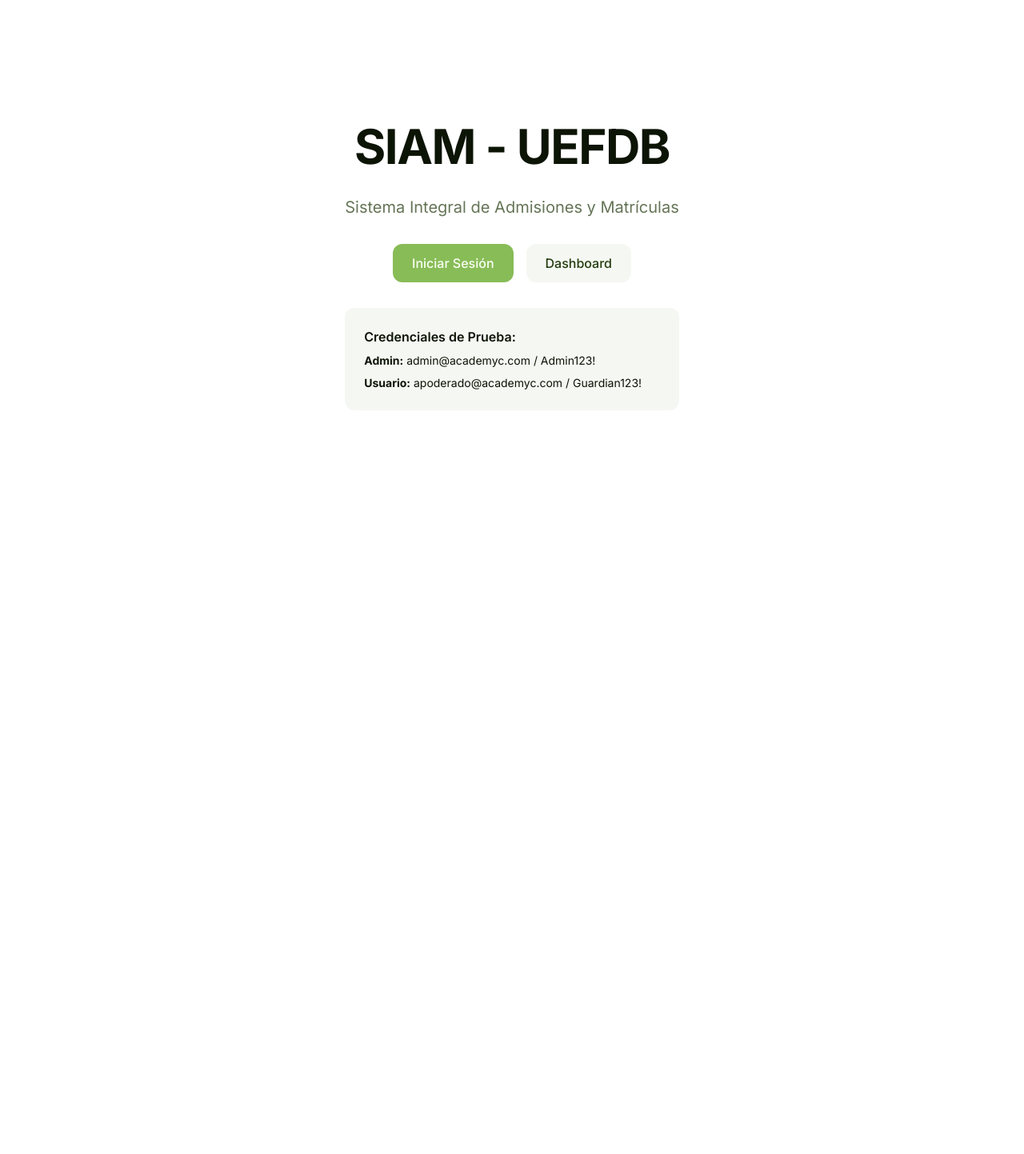
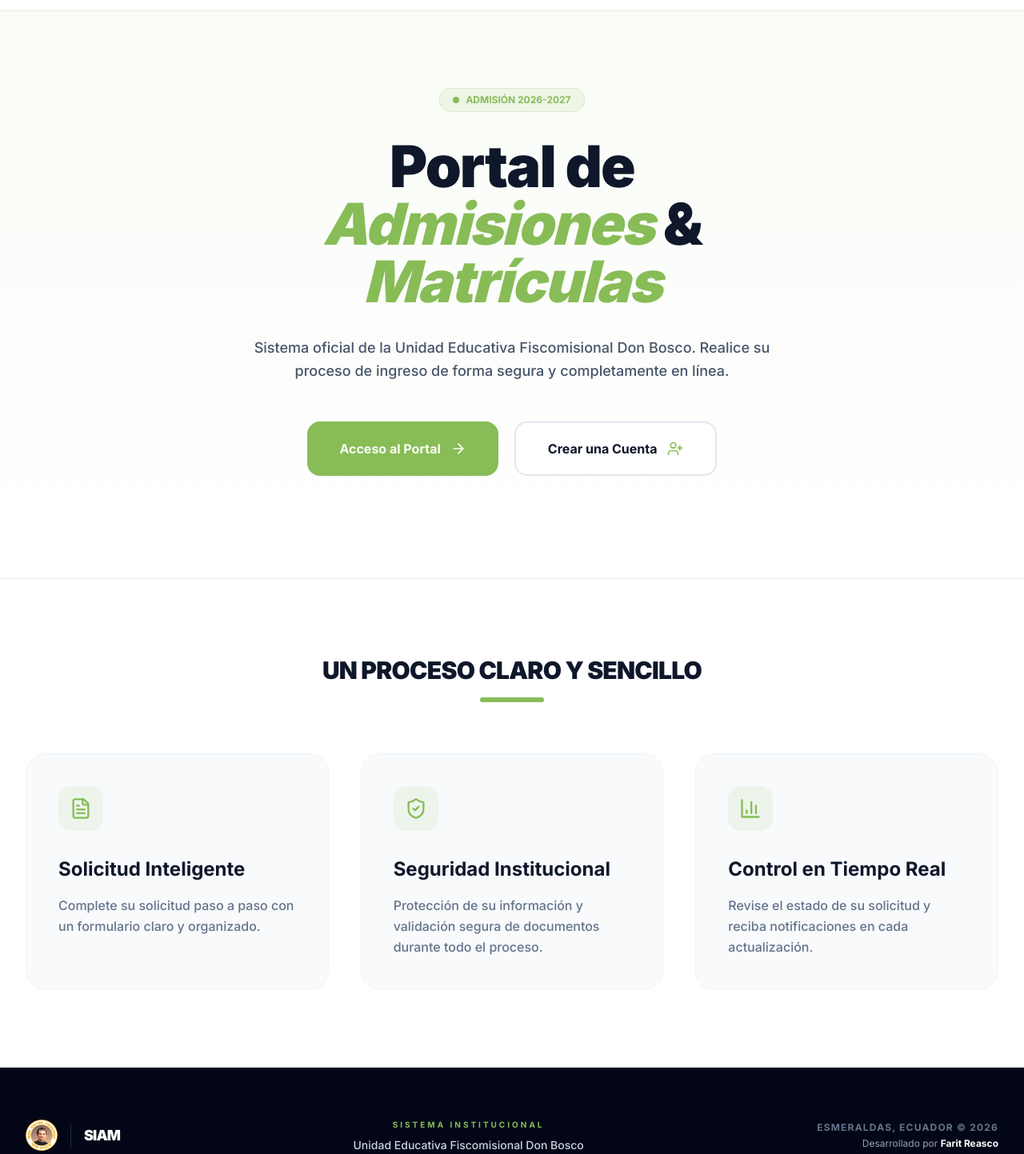
Before and after one commit to faritreascodev/siam-uefdb, a Next.js app in the folder frontend/: page / in a window 1280 px wide. Shown: the part 67-1510 px from the top of the page at 80% size. Before the commit the page ends 800 px from the top, so only its background shows below. Built offline with nearby package versions, Linux system fonts and the light colour scheme.

Commit message:
feat: rediseño de landing page, login y registro con estética profesional y logo UEFDB

```diff
--- a/frontend/src/app/login/page.tsx
+++ b/frontend/src/app/login/page.tsx
@@ -1,5 +1,6 @@
 import { LoginForm } from "@/components/auth/login-form";
 import { LoginCarousel } from "@/components/auth/login-carousel";
+import Image from "next/image";
 
 export default function LoginPage() {
   return (
@@ -7,7 +8,16 @@ export default function LoginPage() {
       {/* Left Side - Form */}
       <div className="flex flex-col justify-center w-full px-4 py-12 lg:w-1/2 lg:px-20 xl:px-24">
         <div className="mx-auto w-full max-w-sm lg:max-w-md">
-          <div className="mb-8">
+          <div className="mb-8 flex flex-col items-center lg:items-start">
+            <div className="mb-6">
+              <Image
+                src="/assets/logo-uefdb.png"
+                alt="Logo UEFDB"
+                width={80}
+                height={80}
+                className="object-contain"
+              />
+            </div>
             <h1 className="text-3xl font-bold tracking-tight text-gray-900 sm:text-4xl text-left">
               Bienvenido
             </h1>
@@ -19,9 +29,9 @@ export default function LoginPage() {
           <LoginForm />
 
           <div className="mt-8 text-center text-xs text-gray-400">
-             <p>Credenciales demo:</p>
-             <p>Admin: admin@academyc.com / Admin123!</p>
-           </div>
+            <p>Credenciales demo:</p>
+            <p>Admin: admin@academyc.com / Admin123!</p>
+          </div>
         </div>
       </div>
 
--- a/frontend/src/app/page.tsx
+++ b/frontend/src/app/page.tsx
@@ -1,37 +1,156 @@
 import Link from "next/link";
+import Image from "next/image";
+import { ArrowRight, UserPlus, ShieldCheck, FileText, BarChart3 } from "lucide-react";
 
 export default function Home() {
   return (
-    <div className="flex min-h-screen flex-col items-center justify-center p-24">
-      <div className="max-w-2xl text-center space-y-8">
-        <h1 className="text-6xl font-bold tracking-tight">
-          SIAM - UEFDB
-        </h1>
-        <p className="text-xl text-muted-foreground">
-          Sistema Integral de Admisiones y Matrículas
-        </p>
-        <div className="flex gap-4 justify-center mt-8">
-          <Link
-            href="/login"
-            className="px-6 py-3 bg-primary text-primary-foreground rounded-lg hover:bg-primary/90 transition-colors font-medium"
-          >
+    <div className="flex flex-col min-h-screen bg-background">
+      {/* Navigation */}
+      <nav className="border-b bg-white/50 backdrop-blur-md sticky top-0 z-50">
+        <div className="max-w-7xl mx-auto px-4 sm:px-6 lg:px-8 h-20 flex items-center justify-between">
+          <div className="flex items-center gap-3">
+            <Image
+              src="/assets/logo-uefdb.png"
+              alt="SIAM UEFDB Logo"
+              width={50}
+              height={50}
+              className="object-contain"
+            />
+            <div className="flex flex-col">
+              <span className="text-xl font-black tracking-tighter text-slate-900 uppercase leading-none">SIAM</span>
+              <span className="text-[10px] font-bold text-primary tracking-widest uppercase">UEF Don Bosco</span>
+            </div>
+          </div>
+          <div className="flex items-center gap-4">
+            <Link href="/login" className="text-sm font-semibold hover:text-primary transition-colors px-3 py-2">
               Iniciar Sesión
             </Link>
             <Link
-            href="/dashboard"
-            className="px-6 py-3 bg-secondary text-secondary-foreground rounded-lg hover:bg-secondary/80 transition-colors font-medium"
+              href="/register"
+              className="px-5 py-2.5 bg-primary text-primary-foreground text-sm font-bold rounded-lg hover:opacity-90 transition-all shadow-sm shadow-primary/20"
             >
-            Dashboard
+              Registrarse
             </Link>
           </div>
-        <div className="mt-12 p-6 bg-muted rounded-lg text-left">
-          <h3 className="font-semibold mb-2">Credenciales de Prueba:</h3>
-          <div className="space-y-2 text-sm">
-            <p><strong>Admin:</strong> admin@academyc.com / Admin123!</p>
-            <p><strong>Usuario:</strong> apoderado@academyc.com / Guardian123!</p>
+        </div>
+      </nav>
+
+      {/* Hero Section */}
+      <section className="relative pt-24 pb-32 overflow-hidden border-b bg-gradient-to-b from-primary/5 to-transparent">
+        <div className="max-w-7xl mx-auto px-4 sm:px-6 lg:px-8 relative z-10">
+          <div className="text-center max-w-3xl mx-auto">
+            <div className="inline-flex items-center gap-2 px-4 py-1.5 rounded-full bg-primary/10 text-primary text-xs font-bold mb-8 border border-primary/20">
+              <span className="relative flex h-2 w-2">
+                <span className="animate-ping absolute inline-flex h-full w-full rounded-full bg-primary/40 opacity-75"></span>
+                <span className="relative inline-flex rounded-full h-2 w-2 bg-primary"></span>
+              </span>
+              ADMISIÓN 2026-2027
+            </div>
+            <h1 className="text-5xl md:text-7xl font-black text-slate-900 tracking-tight leading-[1.1] mb-8">
+              Portal de <br />
+              <span className="text-primary italic">Admisiones</span> & <span className="text-primary italic">Matrículas</span>
+            </h1>
+            <p className="text-lg text-slate-600 mb-12 leading-relaxed font-medium max-w-2xl mx-auto">
+              Sistema oficial de la Unidad Educativa Fiscomisional Don Bosco.
+              Realice su proceso de ingreso de forma segura y completamente en línea.
+            </p>
+            <div className="flex flex-col sm:flex-row gap-5 justify-center">
+              <Link
+                href="/login"
+                className="group flex items-center justify-center gap-3 bg-primary text-primary-foreground px-10 py-5 rounded-2xl font-bold hover:shadow-2xl hover:shadow-primary/30 transition-all transform hover:-translate-y-1"
+              >
+                Acceso al Portal
+                <ArrowRight className="w-5 h-5 group-hover:translate-x-1 transition-transform" />
+              </Link>
+              <Link
+                href="/register"
+                className="flex items-center justify-center gap-3 bg-white text-slate-900 border-2 border-slate-200 px-10 py-5 rounded-2xl font-bold hover:bg-slate-50 transition-all hover:border-primary/30"
+              >
+                Crear una Cuenta
+                <UserPlus className="w-5 h-5 text-primary" />
+              </Link>
             </div>
           </div>
         </div>
+
+        {/* Abstract Background Decoration */}
+        <div className="absolute top-1/2 left-1/2 -translate-x-1/2 -translate-y-1/2 w-[800px] h-[800px] bg-primary/5 rounded-full blur-3xl -z-10"></div>
+      </section>
+
+      {/* Features Grid */}
+      <section className="py-24 bg-white">
+        <div className="max-w-7xl mx-auto px-4 sm:px-6 lg:px-8">
+          <div className="text-center mb-16">
+            <h2 className="text-3xl font-black text-slate-900 uppercase tracking-tight">
+              Un Proceso Claro y Sencillo
+            </h2>
+            <div className="h-1.5 w-20 bg-primary mx-auto mt-4 rounded-full"></div>
+          </div>
+
+          <div className="grid grid-cols-1 md:grid-cols-3 gap-10">
+            <div className="p-10 rounded-3xl bg-slate-50 border border-slate-100 hover:border-primary/20 hover:bg-white hover:shadow-2xl transition-all duration-300 group">
+              <div className="w-14 h-14 bg-primary/10 rounded-2xl flex items-center justify-center text-primary mb-8 group-hover:scale-110 transition-transform">
+                <FileText className="w-7 h-7" />
+              </div>
+              <h3 className="text-2xl font-bold text-slate-900 mb-4">Solicitud Inteligente</h3>
+              <p className="text-slate-500 leading-relaxed font-medium">
+                Complete su solicitud paso a paso con un formulario claro y organizado.
+              </p>
+            </div>
+
+            <div className="p-10 rounded-3xl bg-slate-50 border border-slate-100 hover:border-primary/20 hover:bg-white hover:shadow-2xl transition-all duration-300 group">
+              <div className="w-14 h-14 bg-primary/10 rounded-2xl flex items-center justify-center text-primary mb-8 group-hover:scale-110 transition-transform">
+                <ShieldCheck className="w-7 h-7" />
+              </div>
+              <h3 className="text-2xl font-bold text-slate-900 mb-4">Seguridad Institucional</h3>
+              <p className="text-slate-500 leading-relaxed font-medium">
+                Protección de su información y validación segura de documentos durante todo el proceso.
+              </p>
+            </div>
+
+            <div className="p-10 rounded-3xl bg-slate-50 border border-slate-100 hover:border-primary/20 hover:bg-white hover:shadow-2xl transition-all duration-300 group">
+              <div className="w-14 h-14 bg-primary/10 rounded-2xl flex items-center justify-center text-primary mb-8 group-hover:scale-110 transition-transform">
+                <BarChart3 className="w-7 h-7" />
+              </div>
+              <h3 className="text-2xl font-bold text-slate-900 mb-4">Control en Tiempo Real</h3>
+              <p className="text-slate-500 leading-relaxed font-medium">
+                Revise el estado de su solicitud y reciba notificaciones en cada actualización.
+              </p>
+            </div>
+          </div>
+        </div>
+      </section>
+
+      {/* Footer */}
+      <footer className="mt-auto py-16 border-t bg-slate-950 text-slate-400">
+        <div className="max-w-7xl mx-auto px-4 sm:px-6 lg:px-8">
+          <div className="flex flex-col md:flex-row justify-between items-center gap-10">
+            <div className="flex items-center gap-4">
+              <Image
+                src="/assets/logo-uefdb.png"
+                alt="Logo UEFDB"
+                width={40}
+                height={40}
+                className="opacity-100"
+              />
+              <div className="h-8 w-px bg-slate-800"></div>
+              <span className="text-lg font-black tracking-tighter text-white uppercase">SIAM</span>
+            </div>
+
+            <div className="flex flex-col items-center">
+              <div className="text-[10px] font-bold uppercase tracking-[0.3em] text-primary mb-2">Sistema Institucional</div>
+              <div className="text-sm font-medium text-slate-300">
+                Unidad Educativa Fiscomisional Don Bosco
+              </div>
+            </div>
+
+            <div className="text-right">
+              <p className="text-xs font-bold uppercase tracking-widest text-slate-500 mb-1">Esmeraldas, Ecuador &copy; 2026</p>
+              <p className="text-xs">Desarrollado por <span className="text-white font-bold">Farit Reasco</span></p>
+            </div>
+          </div>
+        </div>
+      </footer>
     </div>
   );
 }
--- a/frontend/src/app/register/page.tsx
+++ b/frontend/src/app/register/page.tsx
@@ -1,11 +1,21 @@
 import { RegisterForm } from "@/components/auth/register-form";
 import Link from "next/link";
+import Image from "next/image";
 
 export default function RegisterPage() {
   return (
     <div className="flex min-h-screen items-center justify-center bg-gray-50 py-12 px-4 sm:px-6 lg:px-8">
       <div className="w-full max-w-lg space-y-8 p-8 bg-white rounded-lg shadow-lg">
-        <div className="text-center">
+        <div className="flex flex-col items-center">
+          <div className="mb-6">
+            <Image
+              src="/assets/logo-uefdb.png"
+              alt="Logo UEFDB"
+              width={80}
+              height={80}
+              className="object-contain"
+            />
+          </div>
           <h1 className="text-3xl font-bold">Crear Cuenta</h1>
           <p className="mt-2 text-sm text-gray-600">
             Regístrate para acceder al sistema académico
```
Lines whose indentation alone changed are shown as unchanged.
